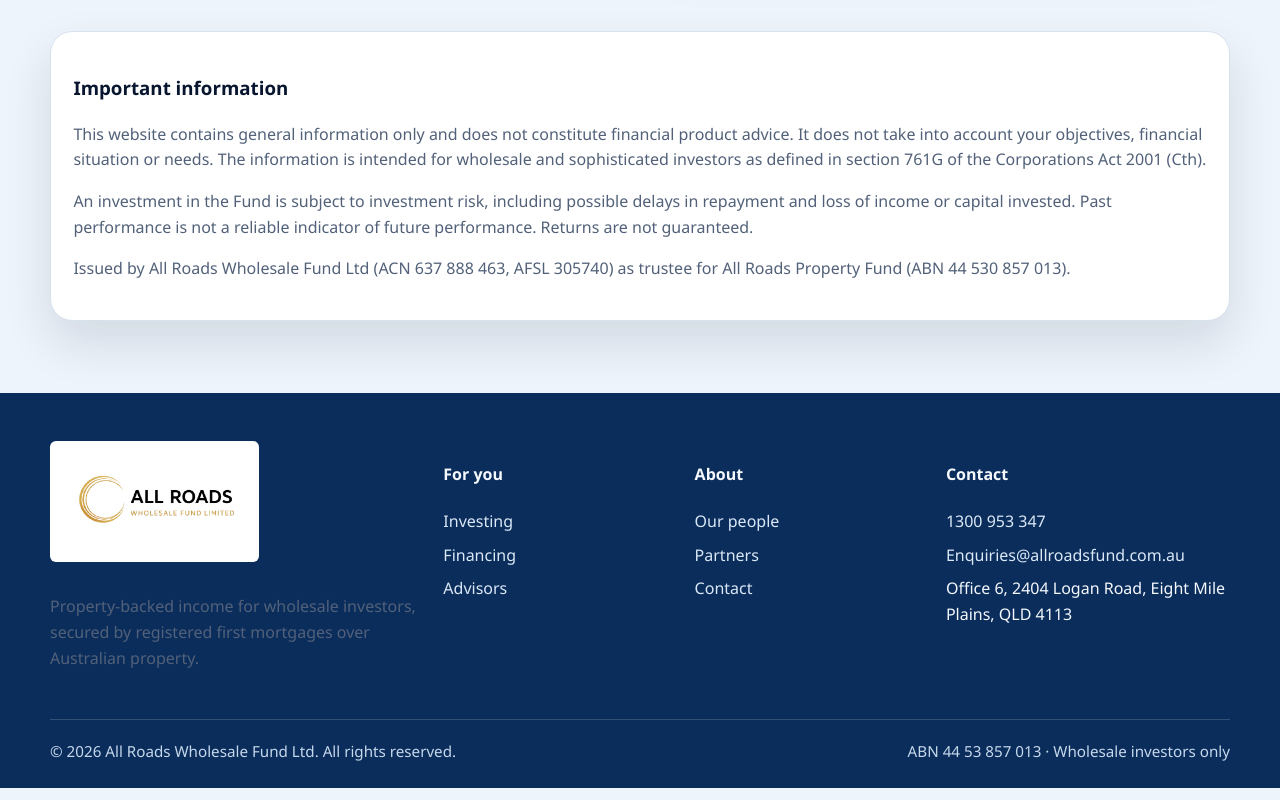
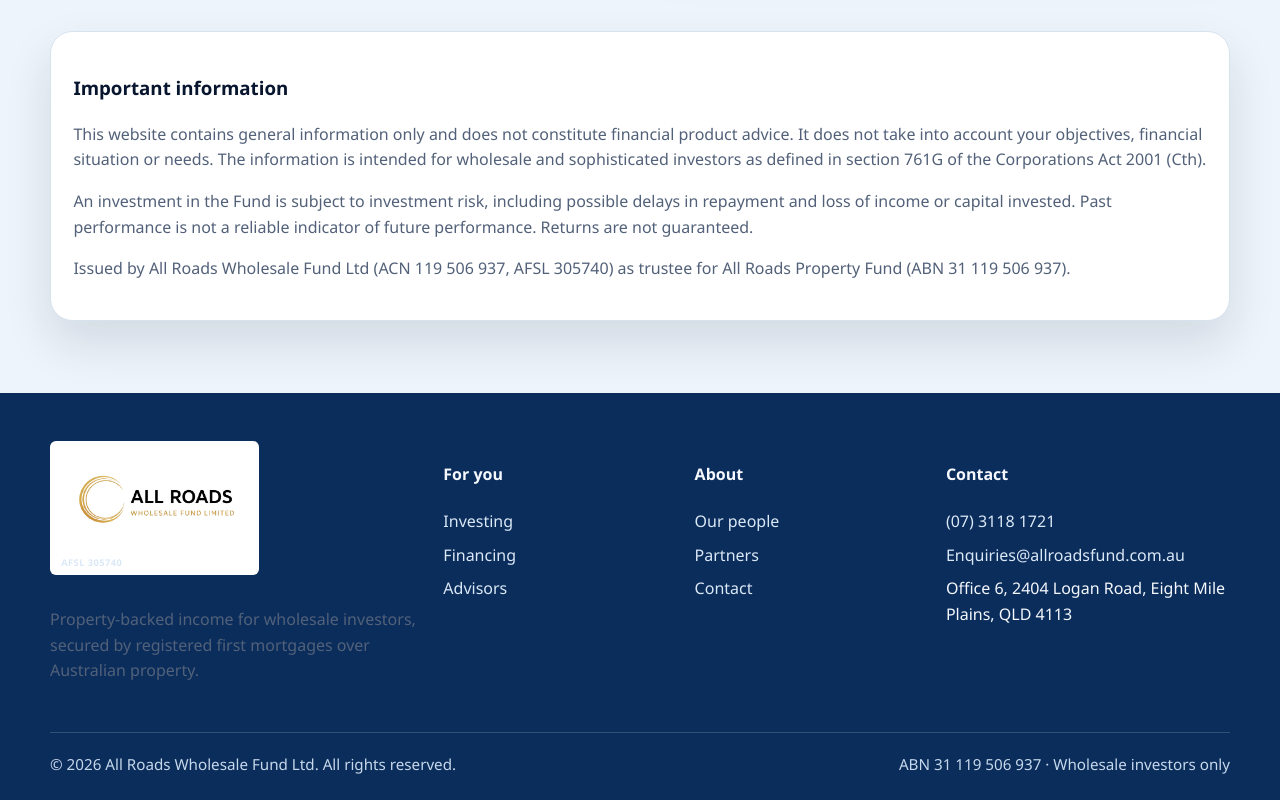
Before and after one commit to Nandos-tm/Natesh_website, a plain HTML site: page index.html in a window 1280 px wide. Shown: the part 6778-7578 px from the top of the page. Drawn offline with Linux system fonts and the light colour scheme.

Commit message:
Update company and contact details

```diff
--- a/index.html
+++ b/index.html
@@ -382,7 +382,7 @@
             <div class="contact-list">
               <div>
                 <h3>Phone</h3>
-                <a href="tel:1300953347">1300 953 347</a>
+                <a href="tel:+61731181721">(07) 3118 1721</a>
               </div>
               <div>
                 <h3>Email</h3>
@@ -441,7 +441,7 @@
           <p>
             An investment in the Fund is subject to investment risk, including possible delays in repayment and loss of income or capital invested. Past performance is not a reliable indicator of future performance. Returns are not guaranteed.
           </p>
-          <p>Issued by All Roads Wholesale Fund Ltd (ACN 637 888 463, AFSL 305740) as trustee for All Roads Property Fund (ABN 44 530 857 013).</p>
+          <p>Issued by All Roads Wholesale Fund Ltd (ACN 119 506 937, AFSL 305740) as trustee for All Roads Property Fund (ABN 31 119 506 937).</p>
         </div>
       </section>
     </main>
@@ -451,6 +451,7 @@
         <div>
           <a class="brand footer-brand" href="#">
             <img class="brand-logo brand-logo--footer" src="assets/images/Logo.png" alt="All Roads Wholesale Fund Limited" />
+            <span class="brand-mark__license brand-mark__license--footer">AFSL 305740</span>
           </a>
           <p>Property-backed income for wholesale investors, secured by registered first mortgages over Australian property.</p>
         </div>
@@ -473,7 +474,7 @@
         <div>
           <h4>Contact</h4>
           <ul>
-            <li><a href="tel:1300953347">1300 953 347</a></li>
+            <li><a href="tel:+61731181721">(07) 3118 1721</a></li>
             <li><a href="mailto:Enquiries@allroadsfund.com.au">Enquiries@allroadsfund.com.au</a></li>
             <li>Office 6, 2404 Logan Road, Eight Mile Plains, QLD 4113</li>
           </ul>
@@ -481,7 +482,7 @@
       </div>
       <div class="container footer-bottom">
         <span>© 2026 All Roads Wholesale Fund Ltd. All rights reserved.</span>
-        <span>ABN 44 53 857 013 · Wholesale investors only</span>
+        <span>ABN 31 119 506 937 · Wholesale investors only</span>
       </div>
     </footer>
   </body>
--- a/styles.css
+++ b/styles.css
@@ -931,11 +931,19 @@
 }
 
 .footer-brand {
+  flex-direction: column;
+  align-items: flex-start;
+  gap: 0.2rem;
   margin-bottom: 1rem;
   background: #fff;
   border-radius: 6px;
   padding: 0.45rem 0.6rem;
   width: fit-content;
+}
+
+.brand-mark__license--footer {
+  color: var(--gold-dark);
+  margin-left: 0.1rem;
 }
 
 .brand-logo--footer {
```
Also changed, not shown: advisors.html (+5 -4 lines), financing.html (+5 -4 lines), investing.html (+5 -4 lines), registered.html (+3 -2 lines).
